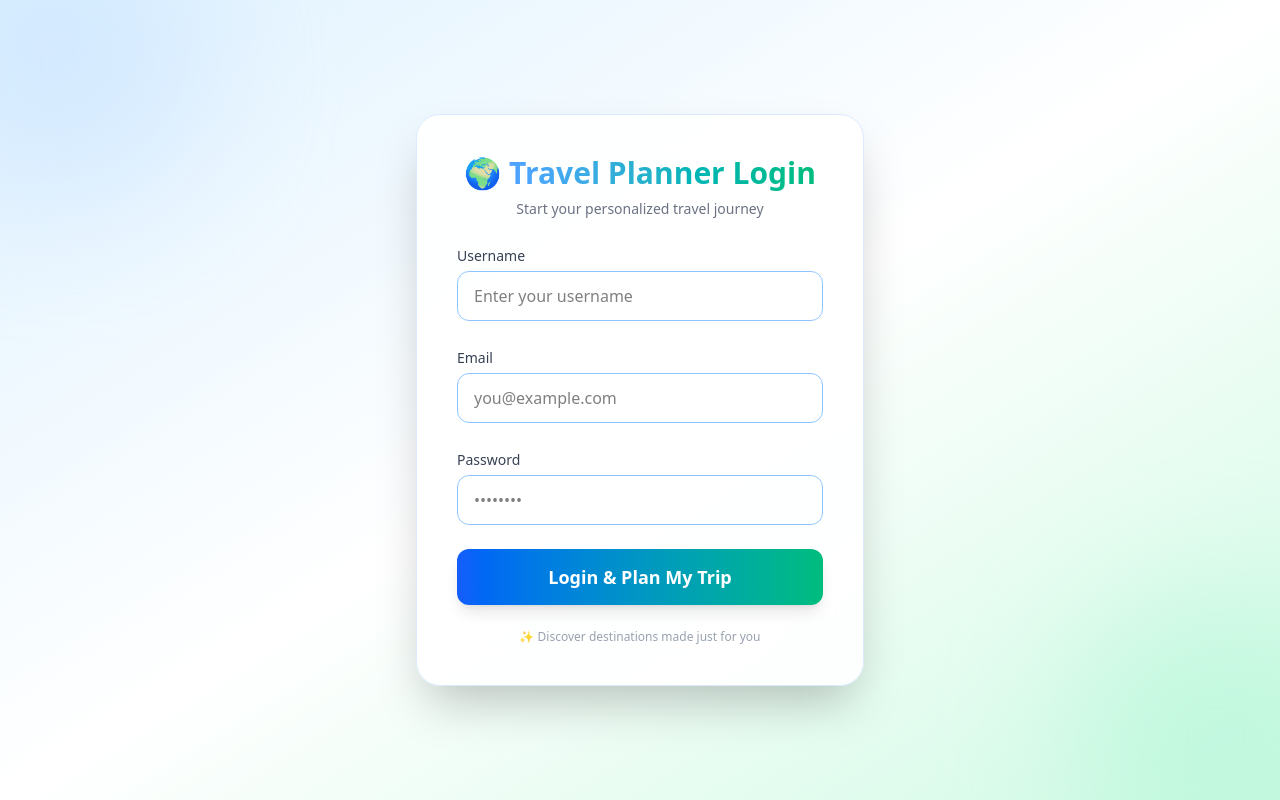
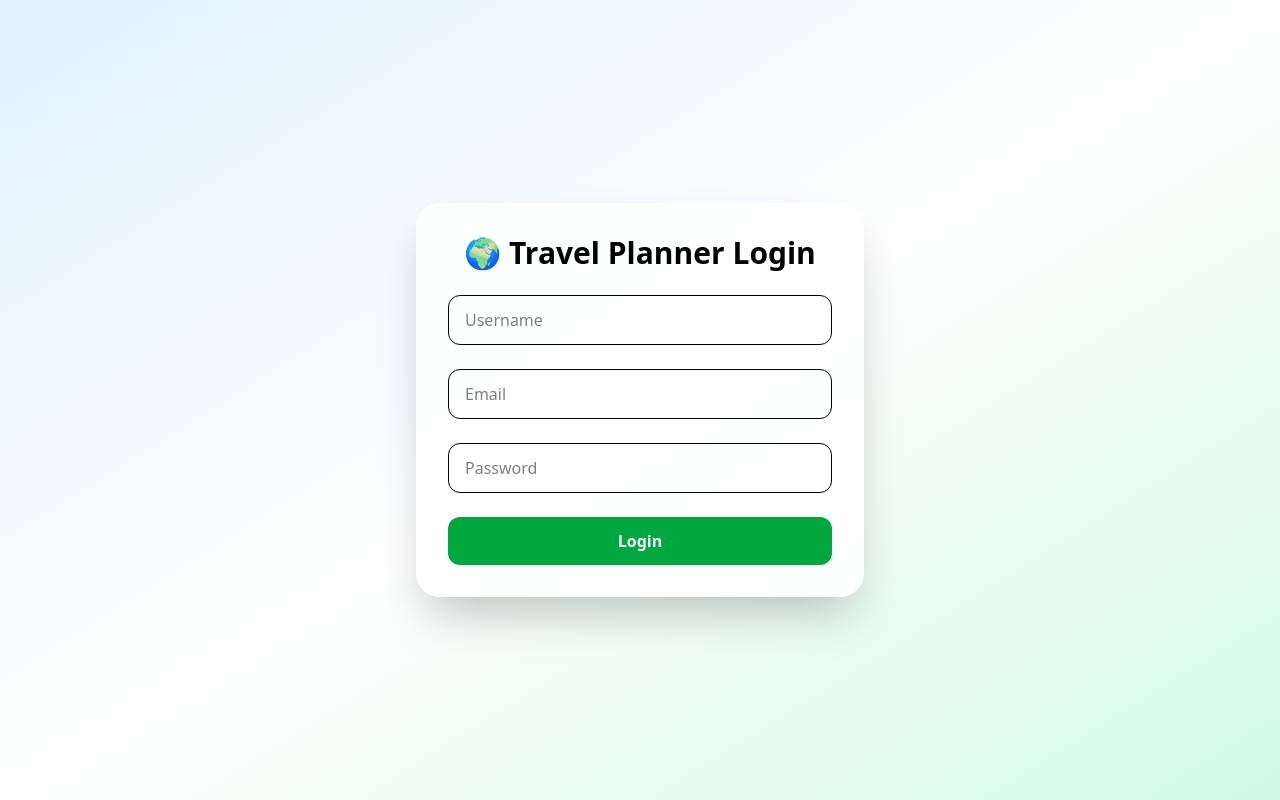
Before and after one commit to naveen-barodiya/travel-frontend-plan, a React app: page / in a window 1280 px wide. Built offline with nearby package versions, Linux system fonts and the light colour scheme; the HTML template or start-up script is replaced by a standard one.

Commit message:
update to logout section ......

```diff
--- a/src/components/ResultCard.jsx
+++ b/src/components/ResultCard.jsx
@@ -1,28 +1,51 @@
-import React from "react";
+import React, { useRef } from "react";
 
 export default function ResultCard({ data }) {
+    const printRef = useRef();
+
+    const handlePrint = () => {
+        const originalContents = document.body.innerHTML;
+        const printContents = printRef.current.innerHTML;
+
+        document.body.innerHTML = printContents;
+        window.print();
+        document.body.innerHTML = originalContents;
+        window.location.reload();
+    };
+
     return (
+        <>
+            {/* PRINT BUTTON */}
+            <div className="flex justify-center mt-6 print:hidden">
+                <button
+                    onClick={handlePrint}
+                    className="
+                        px-6 py-3 rounded-full
+                        bg-green-600 hover:bg-green-700
+                        text-white font-semibold
+                        shadow-lg transition
+                    "
+                >
+                    🖨 Print / Save Trip Plan
+                </button>
+            </div>
+
+            {/* PRINTABLE CARD */}
             <div
+                ref={printRef}
                 className="
                     mt-10
                     relative
                     rounded-3xl
                     border border-green-300
-        bg-white/85 backdrop-blur-md
+                    bg-white
                     shadow-2xl
                     p-6 sm:p-8
-        animate-fade-in-up
                 "
             >
                 {/* HEADER */}
                 <div className="mb-6 text-center">
-                <h2
-                    className="
-            text-2xl sm:text-3xl font-extrabold
-            bg-gradient-to-r from-green-500 via-emerald-400 to-green-600
-            bg-clip-text text-transparent
-          "
-                >
+                    <h2 className="text-2xl sm:text-3xl font-extrabold text-green-700">
                         Your Travel Recommendation
                     </h2>
                     <p className="text-sm text-gray-500 mt-1">
@@ -44,13 +67,13 @@ export default function ResultCard({ data }) {
 
                 {/* WHY */}
                 <Section title="🤖 Why this suits you">
-                <p className="text-gray-800 leading-relaxed">{data.reason}</p>
+                    <p className="text-gray-800 leading-relaxed">
+                        {data.reason}
+                    </p>
                 </Section>
 
-            {/* EXTRA AI CONTENT */}
+                {/* EXTRA CONTENT */}
                 <div className="grid grid-cols-1 md:grid-cols-2 gap-4 mt-6">
-
-                {/* HIGHLIGHTS */}
                     <Section title="✨ Trip Highlights">
                         <ul className="list-disc list-inside text-sm text-gray-700 space-y-1">
                             {data.highlights?.map((point, i) => (
@@ -59,7 +82,6 @@ export default function ResultCard({ data }) {
                         </ul>
                     </Section>
 
-                {/* LOCAL TIPS */}
                     <Section title="🗺 Local Travel Tips">
                         <ul className="list-disc list-inside text-sm text-gray-700 space-y-1">
                             {data.localTips?.map((tip, i) => (
@@ -69,17 +91,17 @@ export default function ResultCard({ data }) {
                     </Section>
                 </div>
 
-            {/* FOOTER INFO */}
+                {/* FOOTER */}
                 <div className="mt-6 flex flex-wrap gap-3 justify-center text-sm">
                     <Badge text={`🕒 Best time: ${data.bestTimeToVisit}`} />
-                <Badge text={`🧑‍🤝‍🧑 Travel Mood: ${data.travelMoodMatch}`}  />
-
+                    <Badge text={`🧑‍🤝‍🧑 Mood: ${data.travelMoodMatch}`} />
                 </div>
             </div>
+        </>
     );
 }
 
-/* --------- SMALL HELPERS --------- */
+/* --------- HELPERS --------- */
 
 function Info({ icon, label, value, full }) {
     return (
@@ -104,7 +126,7 @@ function Section({ title, children }) {
 
 function Badge({ text }) {
     return (
-        <span className="px-4 py-2 rounded-full bg-green-600/90 text-white shadow text-xs font-semibold">
+        <span className="px-4 py-2 rounded-full bg-green-600 text-white shadow text-xs font-semibold">
             {text}
         </span>
     );
--- a/src/components/TravelForm.jsx
+++ b/src/components/TravelForm.jsx
@@ -68,7 +68,7 @@ export default function TravelForm() {
     };
 
     return (
-        <div id="travel-form" className="min-h-screen w-full bg-gradient-to-br from-slate-50 via-blue-50 to-indigo-100 px-4 py-10">
+        <div id="travel-form" className="min-h-screen w-full bg-linear-to-br from-slate-50 via-blue-50 to-indigo-100 px-4 py-10">
 
             {/* ================= RESULT ================= */}
             {result && (
@@ -104,11 +104,11 @@ export default function TravelForm() {
                     // className="bg-cover bg-center p-6 relative"
                     style={{
                         backgroundImage: `
-      linear-gradient(rgba(0,0,0,0.4), rgba(0,0,0,0.4)),
+      linear-gradient(rgba(0,0,0,0.5), rgba(0,0,0,0.5)),
       url('/img4.jpg')
     `,
                         backgroundSize: "cover",
-                        backgroundPosition: "center",
+                        backgroundPosition: "czenter",
                     }}
                 >
                     <div className=" p-4 rounded-lg">
--- a/src/pages/Login.jsx
+++ b/src/pages/Login.jsx
@@ -10,7 +10,6 @@ export default function Login() {
 
     const [loading, setLoading] = useState(false);
     const [error, setError] = useState("");
-
     const navigate = useNavigate();
 
     const handleChange = (e) => {
@@ -23,24 +22,26 @@ export default function Login() {
         setLoading(true);
 
         try {
-            const response = await fetch("https://travel-backend-plan.onrender.com/api/auth/login", {
+            const response = await fetch(
+                "https://travel-backend-plan.onrender.com/api/auth/login",
+                {
                     method: "POST",
                     headers: { "Content-Type": "application/json" },
                     body: JSON.stringify(form),
-            });
+                }
+            );
 
             const data = await response.json();
 
             if (!response.ok) {
                 setError(data.message || "Login failed");
-                setLoading(false);
                 return;
             }
 
-            // ✅ Save real backend user
+            // ✅ Save logged-in user
             localStorage.setItem("user", JSON.stringify(data.user));
 
-            // ✅ Go to Travel Form
+            // ✅ Redirect to home
             navigate("/home");
         } catch (err) {
             setError("Server not responding. Try again.");
@@ -50,96 +51,56 @@ export default function Login() {
     };
 
     return (
-        <div className="min-h-screen relative flex items-center justify-center overflow-hidden bg-gradient-to-br from-sky-100 via-white to-emerald-100">
-
-            {/* Background blobs */}
-            <div className="absolute -top-20 -left-20 w-72 h-72 bg-blue-200/40 rounded-full blur-3xl"></div>
-            <div className="absolute -bottom-20 -right-20 w-72 h-72 bg-emerald-200/40 rounded-full blur-3xl"></div>
-
-            {/* Login Card */}
+        <div className="min-h-screen flex items-center justify-center bg-gradient-to-br from-sky-100 via-white to-emerald-100">
             <form
                 onSubmit={handleLogin}
-                className="relative z-10 w-full max-w-md bg-white/90 backdrop-blur-xl rounded-3xl shadow-2xl border border-blue-100 p-8 sm:p-10 space-y-6"
+                className="w-full max-w-md bg-white/90 rounded-3xl shadow-2xl p-8 space-y-6"
             >
-                {/* Header */}
                 <div className="text-center">
                     <h2 className="text-3xl font-extrabold">
-                        <span className="mr-2">🌍</span>
-                        <span className="
-                        bg-linear-to-r from-blue-400 to-emerald-500
-                        bg-clip-text text-transparent
-  ">
-                            Travel Planner Login
-                        </span>
+                        🌍 Travel Planner Login
                     </h2>
-                    <p className="text-sm text-gray-500 mt-2">
-                        Start your personalized travel journey
-                    </p>
                 </div>
 
-                {/* Error */}
                 {error && (
-                    <p className="text-sm text-red-600 bg-red-50 border border-red-200 p-2 rounded-lg">
+                    <p className="text-sm text-red-600 bg-red-50 p-2 rounded">
                         {error}
                     </p>
                 )}
 
-                {/* Username */}
-                <div>
-                    <label className="text-sm font-medium text-gray-700">
-                        Username
-                    </label>
                 <input
                     name="username"
-                        placeholder="Enter your username"
+                    placeholder="Username"
                     onChange={handleChange}
                     required
-                        className="mt-1 w-full px-4 py-3 rounded-xl border border-blue-300 focus:ring-2 focus:ring-blue-400 outline-none transition"
+                    className="w-full px-4 py-3 border rounded-xl"
                 />
-                </div>
 
-                {/* Email */}
-                <div>
-                    <label className="text-sm font-medium text-gray-700">
-                        Email
-                    </label>
                 <input
                     type="email"
                     name="email"
-                        placeholder="you@example.com"
+                    placeholder="Email"
                     onChange={handleChange}
                     required
-                        className="mt-1 w-full px-4 py-3 rounded-xl border border-blue-300 focus:ring-2 focus:ring-blue-400 outline-none transition"
+                    className="w-full px-4 py-3 border rounded-xl"
                 />
-                </div>
 
-                {/* Password */}
-                <div>
-                    <label className="text-sm font-medium text-gray-700">
-                        Password
-                    </label>
                 <input
                     type="password"
                     name="password"
-                        placeholder="••••••••"
+                    placeholder="Password"
                     onChange={handleChange}
                     required
-                        className="mt-1 w-full px-4 py-3 rounded-xl border border-blue-300 focus:ring-2 focus:ring-blue-400 outline-none transition"
+                    className="w-full px-4 py-3 border rounded-xl"
                 />
-                </div>
 
-                {/* Login Button */}
                 <button
                     type="submit"
                     disabled={loading}
-                    className="w-full py-3.5 rounded-xl text-lg font-semibold text-white bg-gradient-to-r from-blue-600 to-emerald-500 shadow-lg hover:shadow-xl hover:scale-[1.03] transition-all disabled:opacity-60"
+                    className="w-full py-3 rounded-xl bg-green-600 text-white font-semibold"
                 >
-                    {loading ? "Logging in..." : "Login & Plan My Trip"}
+                    {loading ? "Logging in..." : "Login"}
                 </button>
-
-                <p className="text-center text-xs text-gray-400">
-                    ✨ Discover destinations made just for you
-                </p>
             </form>
         </div>
     );
```
Also changed, not shown: src/pages/Home.jsx (+99 -43 lines). Lines whose indentation alone changed are shown as unchanged.
